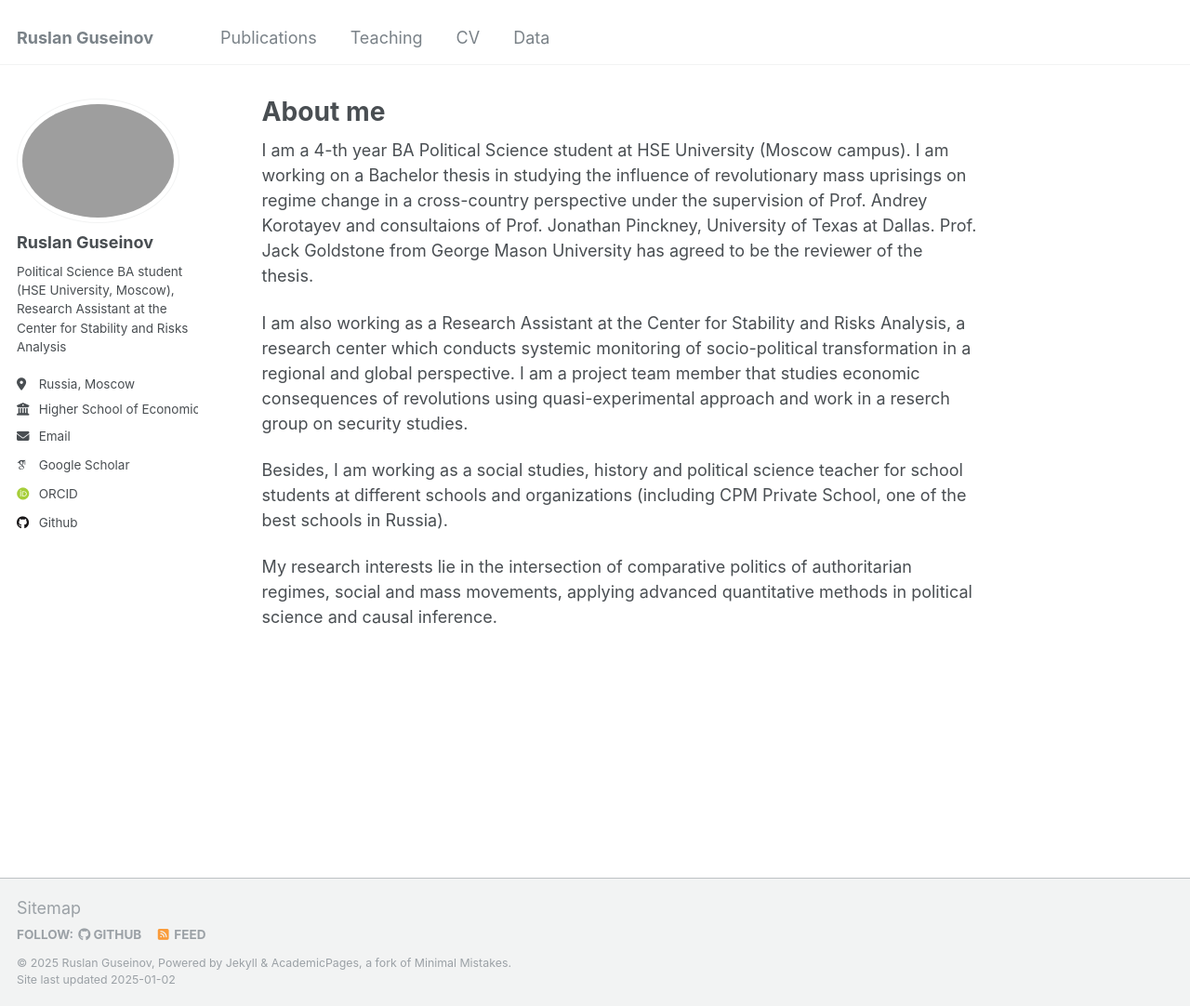
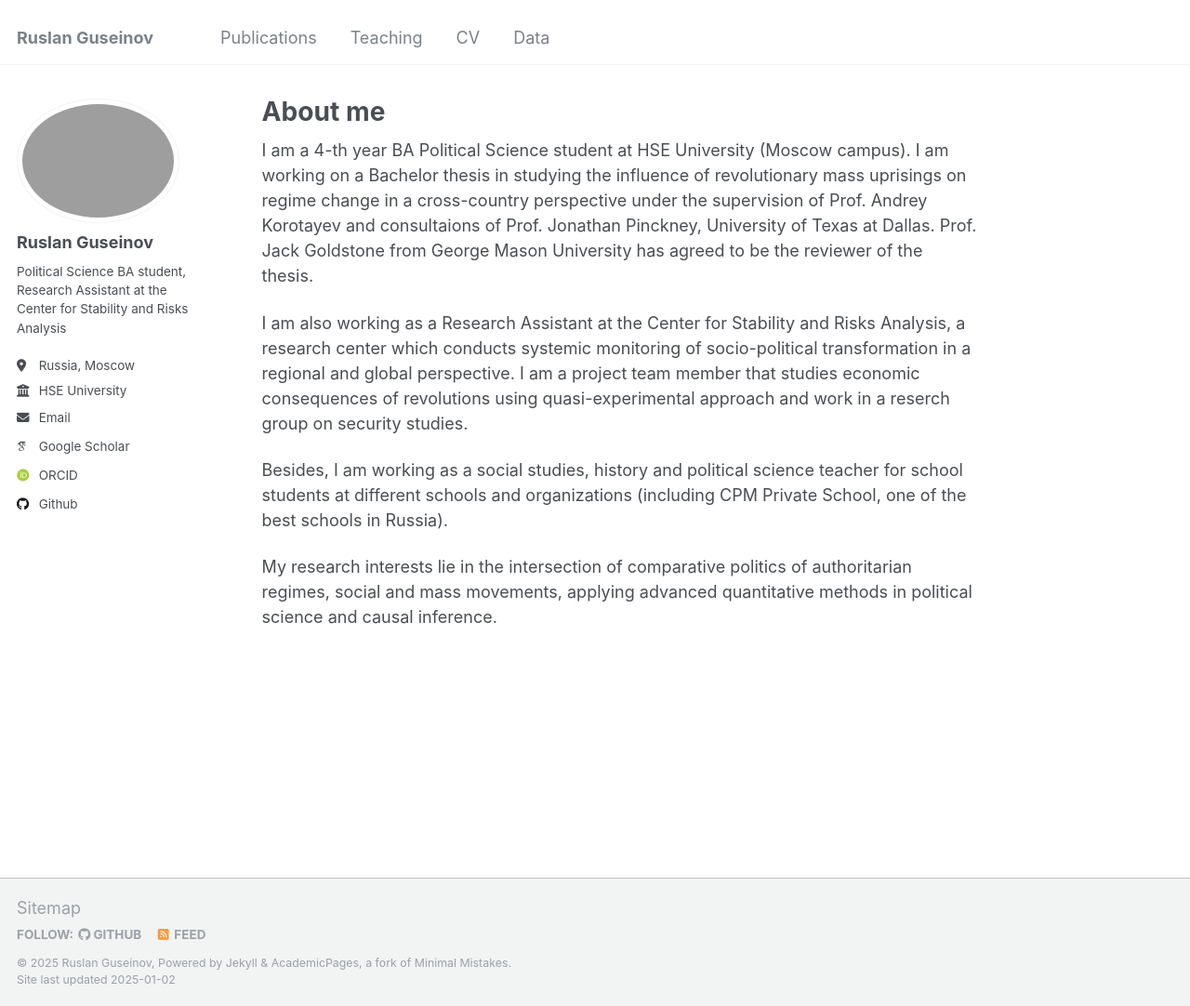
Before and after one commit to rguseinov/rguseinov.github.io, a Jekyll site: the page built from _pages/about.md, in a window 1280 px wide and 1082 px high. Shown: the whole window at 93% size. Built offline with Jekyll 4.4.1, drawn with Linux system fonts in a browser that asks for light colours; some web fonts are replaced.

Commit message:
Update _config.yml

```diff
--- a/_config.yml
+++ b/_config.yml
@@ -21,12 +21,12 @@ repository               : "academicpages/rguseinov.github.io"
 #               Additional customization can be done by editing /_includes/author-profile.html
 author:
   # Biographic information
-  #avatar           : "profile.png"
+  avatar           :
   name             : "Ruslan Guseinov"
   pronouns         : # example: "she/her"
-  bio              : "Political Science BA student (HSE University, Moscow), Research Assistant at the Center for Stability and Risks Analysis"
+  bio              : "Political Science BA student, Research Assistant at the Center for Stability and Risks Analysis"
   location         : "Russia, Moscow"
-  employer         : "Higher School of Economics University"
+  employer         : "HSE University"
   uri              : # URL
   email            : "rigusseinov@gmail.com"
 
```
